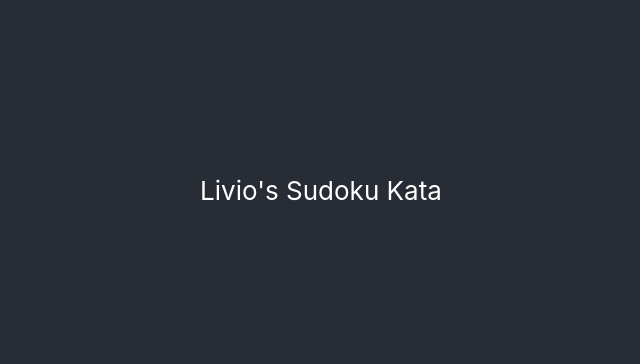
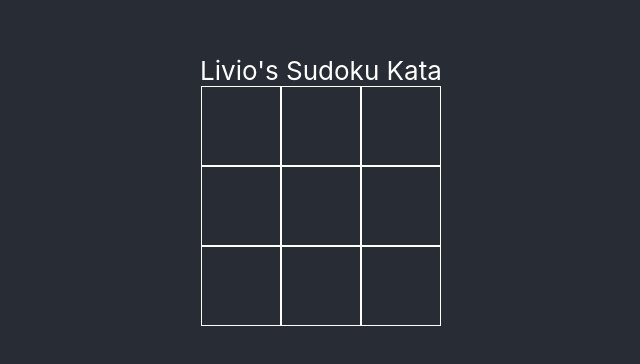
Before and after one commit to MrFrank75/SudokuReact, a React (Create React App) app: page / in a window 1280 px wide. Shown: the part 210-574 px from the top of the page, without its empty margins (319-959 px from the left). Built offline with nearby package versions, Linux system fonts and the light colour scheme.

Commit message:
Showing now a CSS grid for Sudoku

```diff
--- a/src/App.js
+++ b/src/App.js
@@ -1,6 +1,7 @@
 import React from 'react';
+import SudokuGrid from './SudokuGrid';
+
 import './App.css';
-import SudokuGrid from './SudokuGrid';
 
 // import Card from './Card';
 // import GitHubForm from './GitHubForm';
--- a/src/SudokuGrid.css
+++ b/src/SudokuGrid.css
@@ -1,3 +1,6 @@
-ninebyninegrid {
-
+.ninebyninegrid {
+    float: left;
+    border:1px solid white;
+    width: 3em;
+    height: 3em;
 }
--- a/src/SudokuGrid.js
+++ b/src/SudokuGrid.js
@@ -1,15 +1,26 @@
 import React from 'react';
-import './SudokuGrid.css'
+import './SudokuGrid.css';
 
 class SudokuGrid extends React.Component{
     render() {
-        const profile = this.props;
+        // const profile = this.props;
         return (
-            <div classname="ninebyninegrid">
-                {/* <div className="github-profile-info">
-                    <div className="gridEle">{profile.name}</div>
-                    <div className="github-profile-company">{profile.company}</div>
-                </div> */}
+            <div>
+                <div>
+                    <div className="ninebyninegrid" />
+                    <div className="ninebyninegrid" />
+                    <div className="ninebyninegrid" />
+                </div>
+                <div>
+                    <div className="ninebyninegrid" />
+                    <div className="ninebyninegrid" />
+                    <div className="ninebyninegrid" />
+                </div>
+                <div>
+                    <div className="ninebyninegrid" />
+                    <div className="ninebyninegrid" />
+                    <div className="ninebyninegrid" />
+                </div>
             </div>
         );
     }
```
